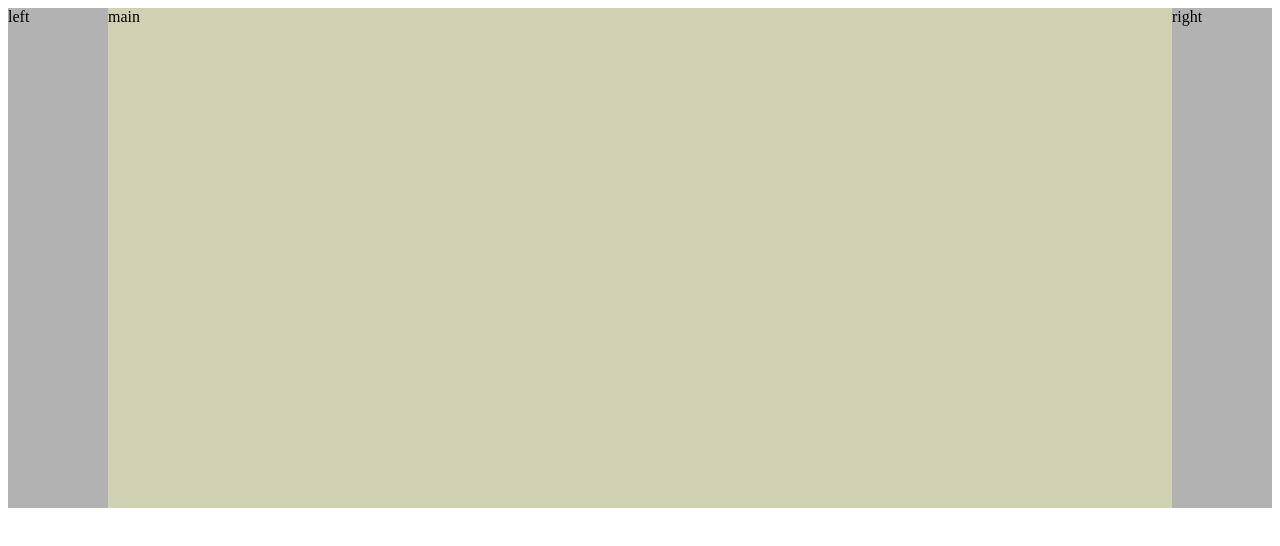
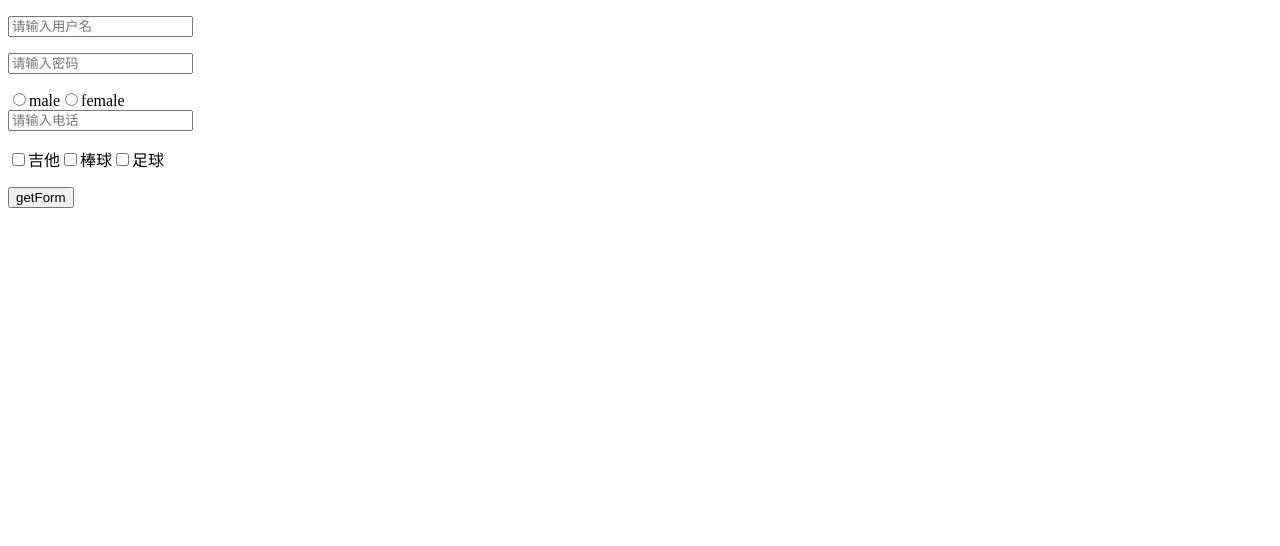
Before and after one commit to JwhJw/my_react, a React (Create React App) app: page / in a window 1280 px wide. Shown: the top 546 px of the page. Built offline with nearby package versions, Linux system fonts and the light colour scheme.

Commit message:
2-14.表单

```diff
--- a/src/App.js
+++ b/src/App.js
@@ -1,12 +1,9 @@
 import React from 'react'
-import ThreeLayout from './components/common/ThreeLayout'
+import Form from './components/Form'
 export default function App() {
     return (
         <div>
-            <ThreeLayout leftContent={<div>left</div>}
-                rightContent={<div>right</div>}>
-                <div>main</div>
-            </ThreeLayout>
+            <Form></Form>
         </div>
     )
 }
--- /dev/null
+++ b/src/components/Form.js
@@ -0,0 +1,64 @@
+import React, { Component } from 'react'
+import NumberForm from './NumberForm'
+export default class Form extends Component {
+    state = {
+        userName: '',
+        password: '',
+        sex: '',
+        prefer: [
+            { value: 'guitar', text: '吉他' },
+            { value: 'baseball', text: '棒球' },
+            { value: 'football', text: '足球' },
+        ],
+        preferChoose: []
+    }
+    handleChange = (chooseArr) => {
+        return (e) => {
+            let name = e.target.name;
+            let val = e.target.value;
+            if (e.target.type === "checkbox") {
+                if (e.target.checked) {
+                    val = [...chooseArr, val]
+                    // console.log(val)
+                } else {
+                    val = chooseArr.filter(item => item !== val)
+                }
+            }
+            this.setState({
+                [name]: val
+            })
+        }
+    }
+    getCheckBox = (choiseArr, chooseArr, name) => {
+        // console.log(choiseArr)
+        return choiseArr.map((item, index) => <label key={index}><input type="checkbox" name={name} value={item.value} checked={chooseArr.includes(item.value)} onChange={this.handleChange(chooseArr)} />{item.text}</label>)
+    }
+    render() {
+        const checkbox = this.getCheckBox(this.state.prefer, this.state.preferChoose, 'preferChoose')
+        return (
+            <div>
+                <p>
+                    <input type="text" value={this.state.userName} name='userName' onChange={this.handleChange()} placeholder="请输入用户名" />
+                </p>
+                <p>
+                    <input type="password" name="password" value={this.state.password} placeholder="请输入密码" onChange={this.handleChange()} />
+                </p>
+                <label>
+                    <input type="radio" name="sex" value="male" checked={this.state.sex === 'male'} onChange={this.handleChange()} />male
+                </label>
+                <label>
+                    <input type="radio" name="sex" value="female" checked={this.state.sex === 'female'} onChange={this.handleChange()} />female
+                </label>
+                <NumberForm />
+                <p>
+                    {checkbox}
+                </p>
+                <p>
+                    <button onClick={() => {
+                        console.log(this.state)
+                    }}>getForm</button>
+                </p>
+            </div>
+        )
+    }
+}
--- /dev/null
+++ b/src/components/NumberForm.js
@@ -0,0 +1,18 @@
+import React, { Component } from 'react'
+
+export default class NumberForm extends Component {
+    state = {
+        val: ''
+    }
+    render() {
+        return (
+            <div>
+                <input type="text" placeholder="请输入电话" value={this.state.val} onChange={(e) => {
+                    this.setState({
+                        val: e.target.value.replace(/\D/g, '')
+                    })
+                }} />
+            </div>
+        )
+    }
+}
--- a/src/components/common/ThreeLayout/index.css
+++ /dev/null
@@ -1,20 +0,0 @@
-.three-layout{
-    display: flex;
-    /* background-color: #eee; */
-    height: 500px;
-}
-.aside-left {
-    order: 1;
-    /* width: 100px; */
-    background-color: rgba(0, 0, 0, 0.3);
-}
-.main {
-    order: 2;
-    flex: 1 1 auto;
-    background-color: rgba(100, 100, 0, 0.3);
-}
-.aside-right {
-    order: 3;
-    /* width: 100px; */
-    background-color: rgba(0, 0, 0, 0.3);
-}
--- a/src/components/common/ThreeLayout/index.js
+++ /dev/null
@@ -1,26 +0,0 @@
-import React from 'react'
-import './index.css'
-
-export default function ThreeLayout(props) {
-    const defaultPorps = {
-        minWidth: 800,
-        leftWidth: 100,
-        rightWidth: 100
-    }
-    const datas = Object.assign({}, defaultPorps, props)
-    return (
-        <div className="three-layout" style={{
-            minWidth: datas.minWidth
-        }}>
-            <div className="main">
-                {datas.children}
-            </div>
-            <div className="aside-left" style={{ width: datas.leftWidth }}>
-                {datas.leftContent}
-            </div>
-            <div className="aside-right" style={{ width: datas.rightWidth }}>
-                {datas.rightContent}
-            </div>
-        </div>
-    )
-}
```
Also changed, not shown: src/components/Modal/index.css (deleted, +0 -15 lines), src/components/Modal/index.js (deleted, +0 -22 lines), src/components/Test.js (deleted, +0 -33 lines), src/components/common/Modal/index.css (deleted, +0 -15 lines), src/components/common/Modal/index.js (deleted, +0 -22 lines).
